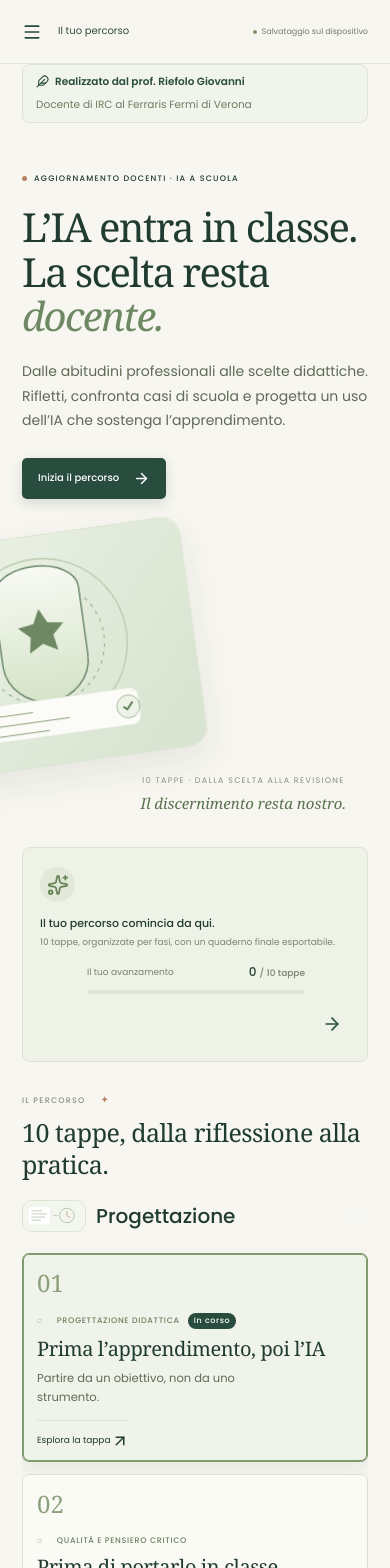
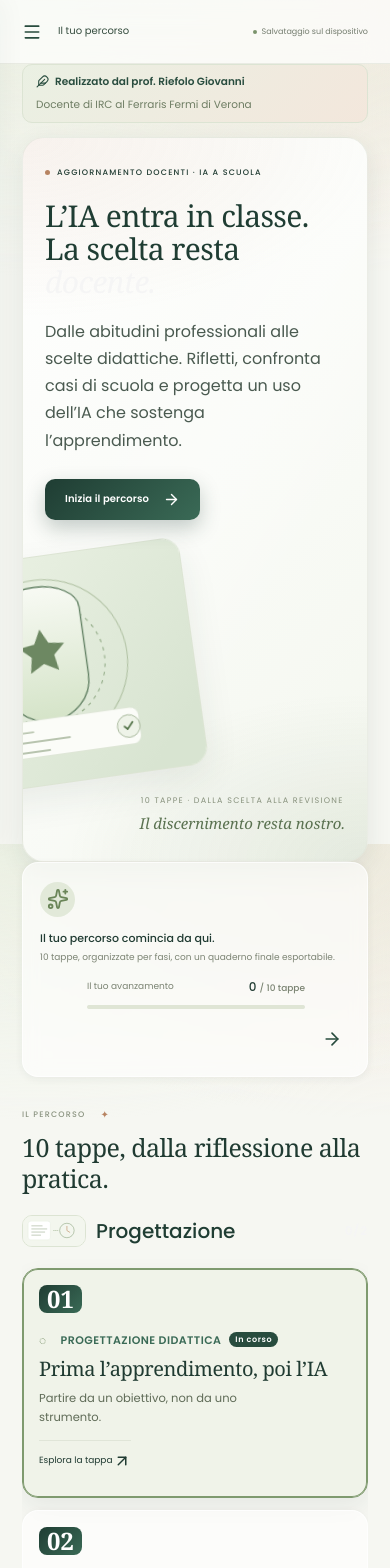
Before and after one commit to riefolog-cyber/IA-entra-in-classe, a React (Vite) app in the folder packages/web/: page / in a window 390 px wide. Shown: the top 1568 px of the page. Built offline with nearby package versions, Linux system fonts and the light colour scheme; what @orpc/client, @orpc/tanstack-query would draw is missing.

Commit message:
Modernize site graphics: glassmorphism, gradients, elevation, responsive

```diff
--- a/packages/web/src/web/learning.css
+++ b/packages/web/src/web/learning.css
@@ -2159,3 +2159,61 @@ h2 { letter-spacing: -0.01em; }
 
 .micro-quiz { border-left: 3px solid #c1916b; }
 .micro-quiz .activity-label { color: #b78361; }
+
+/* ===== Modern visual refresh (2026) ===== */
+:root { --bg-0: #f6f7f2; --bg-1: #eef2e7; --glass: rgba(255,255,255,0.62); --glass-border: rgba(255,255,255,0.7); --shadow-sm: 0 2px 8px rgba(32,59,50,0.06); --shadow-md: 0 8px 24px rgba(32,59,50,0.09); --shadow-lg: 0 18px 48px rgba(32,59,50,0.12); --radius-sm: 10px; --radius-md: 16px; --radius-lg: 22px; --accent: #c1916b; --accent-soft: #f3e7dc; --green-deep: #1f3d33; --green-mid: #3a6a56; --sage-soft: #eaf0e3; }
+body { background: radial-gradient(1200px 600px at 10% -10%, #e8efe0 0%, transparent 60%), radial-gradient(900px 500px at 100% 0%, #f3e7dc 0%, transparent 55%), var(--bg-0); background-attachment: fixed; -webkit-font-smoothing: antialiased; -moz-osx-font-smoothing: grayscale; }
+.sidebar { background: linear-gradient(180deg, rgba(255,255,255,0.78), rgba(247,246,240,0.92)); backdrop-filter: blur(14px) saturate(1.15); -webkit-backdrop-filter: blur(14px) saturate(1.15); border-right: 1px solid rgba(226,228,219,0.7); box-shadow: 4px 0 24px rgba(32,59,50,0.04); }
+.brand strong { color: var(--green-deep); font-weight: 600; letter-spacing: -0.01em; }
+.nav-item { border-radius: var(--radius-sm); transition: background 0.18s ease, transform 0.18s ease, color 0.18s ease; }
+.nav-item:hover { background: rgba(234,240,227,0.7); transform: translateX(2px); }
+.nav-item.active { background: linear-gradient(90deg, #eaf0e3, #f3e7dc); color: var(--green-deep); font-weight: 600; box-shadow: inset 3px 0 0 var(--accent); }
+.hero { position: relative; background: radial-gradient(600px 300px at 0% 0%, rgba(193,145,107,0.12) 0%, transparent 60%), radial-gradient(500px 280px at 100% 100%, rgba(109,136,98,0.12) 0%, transparent 60%), linear-gradient(135deg, #ffffff 0%, #f4f7ef 100%); border: 1px solid rgba(226,228,219,0.6); border-radius: var(--radius-lg); padding: 44px 40px 36px; box-shadow: var(--shadow-md); overflow: hidden; }
+.hero::before { content: ""; position: absolute; inset: 0; pointer-events: none; background: linear-gradient(120deg, transparent 30%, rgba(255,255,255,0.4) 50%, transparent 70%); opacity: 0.6; }
+.hero h1 { font-size: 40px; line-height: 1.1; letter-spacing: -0.02em; color: var(--green-deep); }
+.hero h1 em { color: var(--accent); font-style: italic; }
+.hero p { color: #4a5a50; font-size: 16px; line-height: 1.7; }
+.hero-actions .button.primary { background: linear-gradient(135deg, var(--green-deep), var(--green-mid)); border: none; color: #fff; border-radius: var(--radius-sm); box-shadow: 0 8px 20px rgba(31,61,51,0.25); }
+.hero-actions .button.primary:hover { transform: translateY(-2px); box-shadow: 0 12px 28px rgba(31,61,51,0.32); }
+.button { border-radius: var(--radius-sm); font-weight: 600; letter-spacing: 0.01em; padding: 12px 20px; border: 1px solid #d4dcc8; background: #fff; color: var(--green-deep); box-shadow: var(--shadow-sm); transition: all 0.2s cubic-bezier(0.4,0,0.2,1); }
+.button:hover { transform: translateY(-1px); box-shadow: var(--shadow-md); border-color: #9fb28f; }
+.button:active { transform: translateY(0); }
+.button:focus-visible { outline: 3px solid var(--accent); outline-offset: 3px; }
+.button.primary { background: linear-gradient(135deg, var(--green-deep), var(--green-mid)); color: #fff; border: none; box-shadow: 0 6px 16px rgba(31,61,51,0.22); }
+.button.primary:hover { box-shadow: 0 10px 24px rgba(31,61,51,0.30); }
+.button.outline { background: transparent; border: 1px solid #cdd7c3; }
+.button.outline:hover { background: var(--sage-soft); border-color: #9fb28f; }
+.path-card, .profile-option, .summary-step, .perspective-card, .concept-box, .activity, .ai-result { background: var(--glass); backdrop-filter: blur(8px) saturate(1.05); -webkit-backdrop-filter: blur(8px) saturate(1.05); border: 1px solid var(--glass-border); border-radius: var(--radius-md); box-shadow: var(--shadow-sm); transition: transform 0.22s cubic-bezier(0.4,0,0.2,1), box-shadow 0.22s ease, border-color 0.22s ease; }
+.path-card:hover { transform: translateY(-4px); box-shadow: var(--shadow-lg); border-color: #9fb28f; }
+.path-card .card-number { background: linear-gradient(135deg, var(--green-deep), var(--green-mid)); color: #fff; border-radius: 8px; padding: 2px 8px; font-weight: 700; }
+.path-card .card-category { color: var(--green-mid); font-weight: 600; letter-spacing: 0.04em; font-size: 11px; }
+.activity { padding: 24px 26px; margin-bottom: 18px; }
+.activity h2 { color: var(--green-deep); font-weight: 600; letter-spacing: -0.01em; }
+.activity-label { color: var(--accent); font-weight: 700; letter-spacing: 0.08em; font-size: 11px; }
+.step-pills button { border-radius: 999px; background: #eef2e7; color: #5f6b57; border: 1px solid #dce4d3; transition: all 0.18s ease; }
+.step-pills button:hover { background: #e3eade; transform: translateY(-1px); }
+.step-pills button.active { background: linear-gradient(135deg, var(--green-deep), var(--green-mid)); color: #fff; border-color: transparent; box-shadow: 0 4px 12px rgba(31,61,51,0.25); }
+.step-pills button.done { background: #dfe8d8; color: var(--green-deep); border-color: #b8cfa8; }
+.progress-panel { background: var(--glass); backdrop-filter: blur(8px); border: 1px solid var(--glass-border); border-radius: var(--radius-md); box-shadow: var(--shadow-sm); }
+.progress-track { background: #e5eade; border-radius: 999px; overflow: hidden; }
+.progress-track::-webkit-progress-value { background: linear-gradient(90deg, var(--green-deep), var(--green-mid), var(--accent)); border-radius: 999px; }
+.progress-track::-moz-progress-bar { background: linear-gradient(90deg, var(--green-deep), var(--green-mid), var(--accent)); border-radius: 999px; }
+.scenario-story { background: linear-gradient(135deg, #fbfcf8, #f4f7ef); border-left: 4px solid var(--accent); border-radius: var(--radius-sm); padding: 16px 18px; box-shadow: var(--shadow-sm); }
+.glossary details { border-radius: var(--radius-sm); border: 1px solid #e2e4db; background: var(--glass); transition: box-shadow 0.18s ease, border-color 0.18s ease; }
+.glossary details[open] { box-shadow: var(--shadow-sm); border-color: #9fb28f; }
+.glossary details summary { font-weight: 600; color: var(--green-deep); }
+.footer { border-top: 1px solid rgba(226,228,219,0.7); padding-top: 18px; color: #71786e; }
+.topbar { background: rgba(255,255,255,0.7); backdrop-filter: blur(12px); border-bottom: 1px solid rgba(226,228,219,0.7); }
+.decision-focus { background: linear-gradient(90deg, #f3e7dc, #faf6ec); border-left: 3px solid var(--accent); }
+.micro-quiz { border-left: 3px solid var(--accent); background: linear-gradient(135deg, #fbfcf8, #f7f6f0); }
+.ai-result { background: linear-gradient(135deg, #fbfcf8, #f4f7ef); border: 1px solid #d7e1cf; border-radius: var(--radius-md); box-shadow: var(--shadow-md); }
+.ai-badge { background: linear-gradient(135deg, #eaf0e3, #f3e7dc); color: var(--green-deep); border: 1px solid #dce4d3; }
+.home-credit-banner { background: linear-gradient(135deg, #eaf0e3, #f3e7dc); border: 1px solid #dce4d3; border-radius: var(--radius-sm); }
+.quote-mark { color: var(--accent); font-size: 48px; line-height: 0.8; }
+.glossary-tools { display: flex; align-items: center; gap: 12px; margin-bottom: 14px; flex-wrap: wrap; }
+.glossary-hint { font-size: 12px; color: #7a8375; }
+.glossary-refs { display: inline-flex; gap: 4px; margin-left: 8px; font-size: 10px; font-weight: 700; color: #6d8862; background: #e9efe0; padding: 2px 6px; border-radius: 999px; vertical-align: middle; }
+.glossary-refline { font-size: 12px; color: #7a8375; margin: 4px 0 0; font-style: italic; }
+@media (prefers-reduced-motion: reduce) { .path-card, .concept-box, .activity, .summary-step, .perspective-card, .profile-option, .button, .step-pills button, .path-card:hover, .hero-theme-image, .mirror, .art-dot, .reflection-line, .orbit-one, .orbit-two, .orbit-three { animation: none !important; transition: none !important; } }
+@media (max-width: 720px) { .hero { padding: 28px 22px 24px; } .hero h1 { font-size: 30px; } .activity { padding: 18px 20px; } .path-card { padding: 16px; } .hero-visual { justify-self: center; max-width: 520px; } .hero-copy { order: 1; } .hero-visual { order: 2; margin-top: 8px; } }
+@media print { .sidebar, .topbar, .hero-actions, .glossary-tools, .button { display: none !important; } .glossary details { border: 1px solid #ccc; padding: 8px; margin-bottom: 8px; page-break-inside: avoid; } .glossary details[open] { box-shadow: none; } }
```
Also changed, not shown: 8 other files (tests, documents, lock files or other folders).
